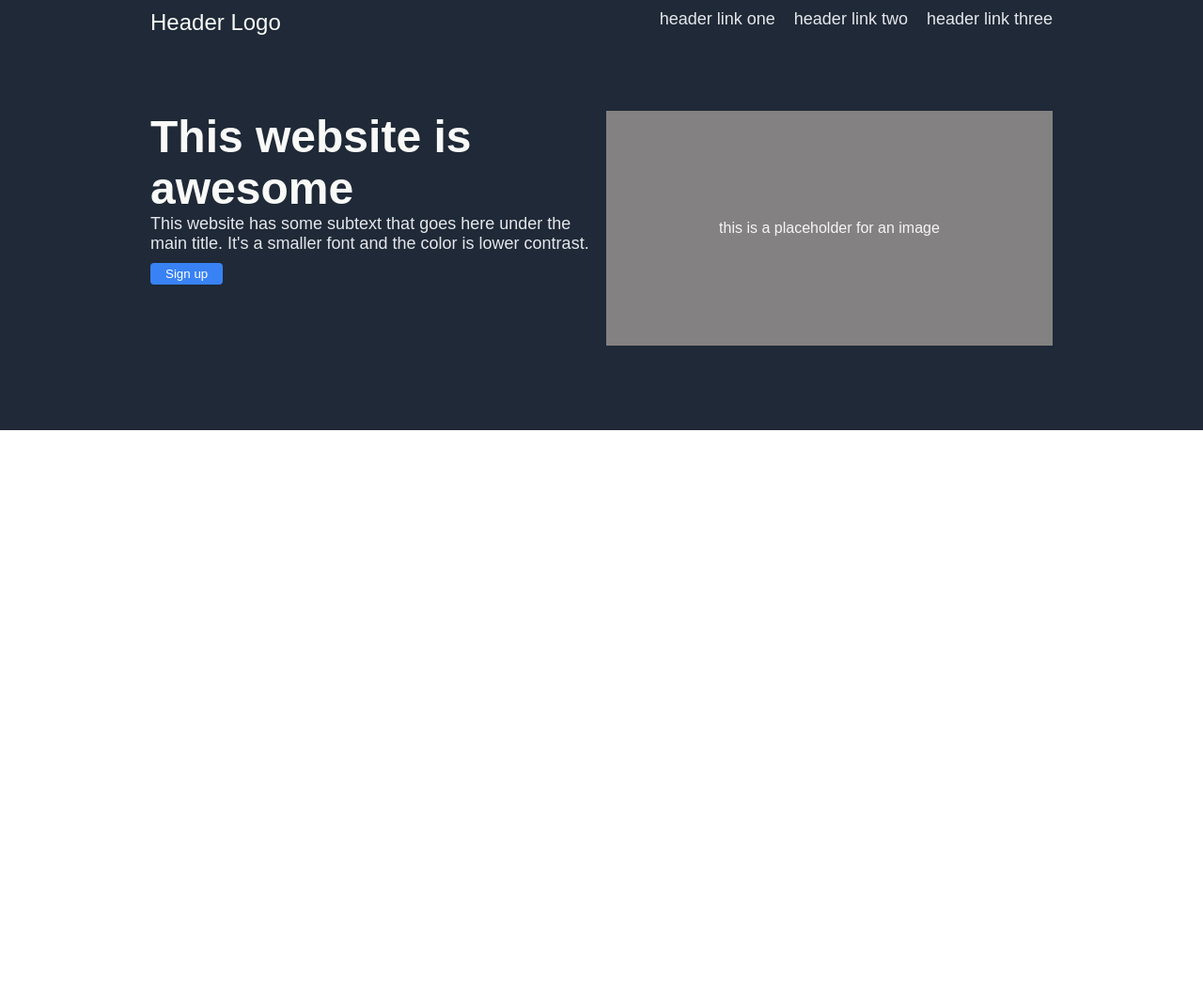
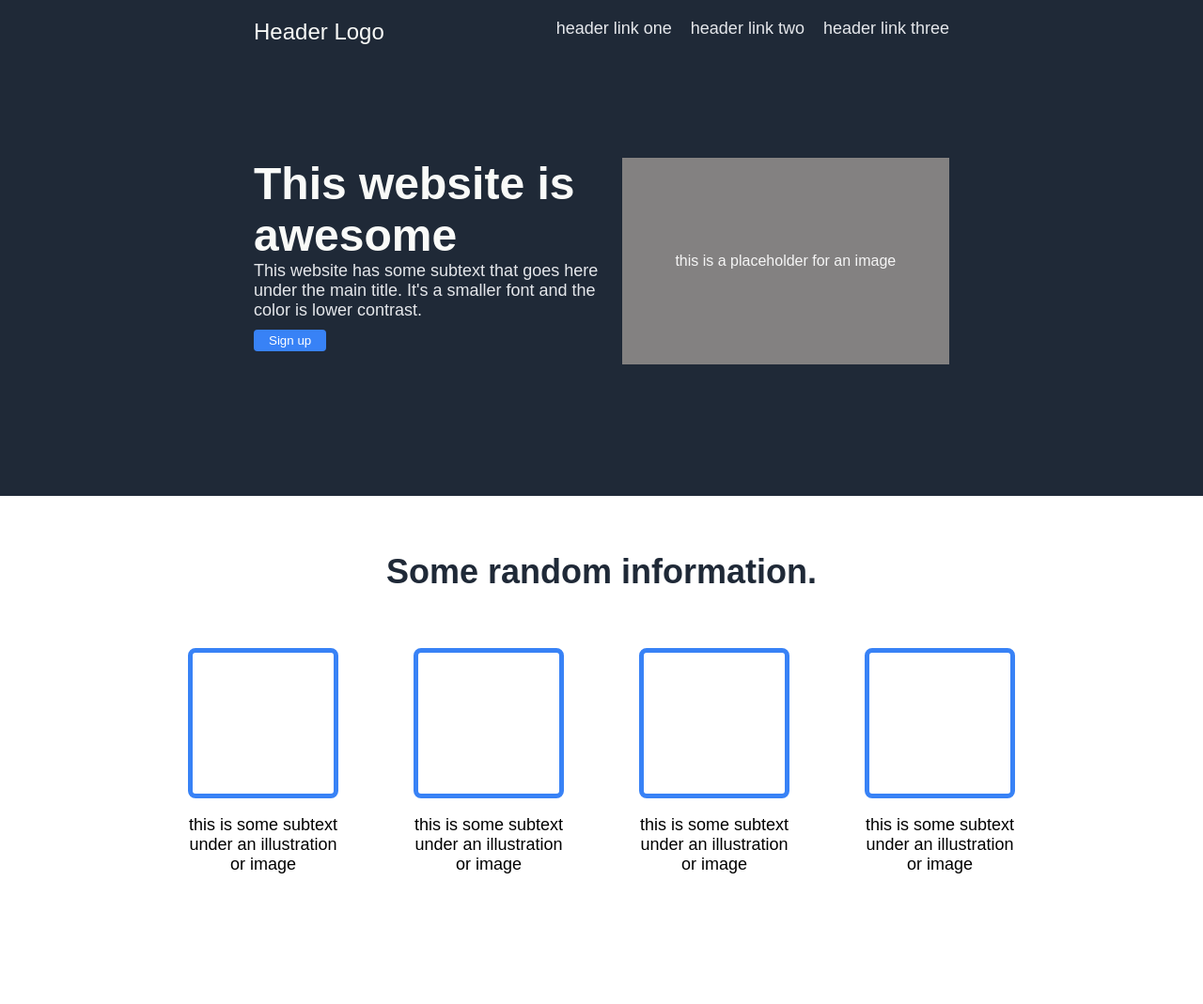
Before and after one commit to persistent-hustler/odin-landing-page, a plain HTML site: page index.html in a window 1280 px wide. Shown: the whole page at 94% size. Before the commit the page ends 800 px from the top, so only its background shows below. Drawn offline with Linux system fonts and the light colour scheme.

Commit message:
Create the information section

```diff
--- a/index.html
+++ b/index.html
@@ -11,9 +11,9 @@
         <div class="topnav">
             <div class="logo">Header Logo</div>
             <ul class="links">
-                <li>header link one</li>
-                <li>header link two</li>
-                <li>header link three</li>
+                <li><a href="">header link one</a></li>
+                <li><a href="">header link two</a></li>
+                <li><a href="">header link three</a></li>
             </ul>
         </div>
 
@@ -31,5 +31,30 @@
             </div>
         </div>
     </div>
+
+    <div class="info">
+
+        <div class="info-header">Some random information.</div>
+
+        <div class="illustrations">
+            <div class="unit">
+                <div class="img"></div>
+                <p class="text">this is some subtext under an illustration or image</p>
+            </div>
+            <div class="unit">
+                <div class="img"></div>
+                <p class="text">this is some subtext under an illustration or image</p>
+            </div>
+            <div class="unit">
+                <div class="img"></div>
+                <p class="text">this is some subtext under an illustration or image</p>
+            </div>
+            <div class="unit">
+                <div class="img"></div>
+                <p class="text">this is some subtext under an illustration or image</p>
+            </div>
+        </div>
+    </div>
+
 </body>
 </html>
--- a/style.css
+++ b/style.css
@@ -9,7 +9,7 @@ body {
 
 .header {
     background-color: #1f2937;
-    padding: 10px 160px;
+    padding: 20px 270px;
 }
 
 .topnav {
@@ -24,9 +24,13 @@ ul {
   margin: 0;
 }
 
-ul, .hero .secondary {
+a, .hero .secondary {
     font-size: 18px;
     color: #e5e7eb;
+}
+
+a {
+    text-decoration: none;
 }
 
 .header .logo {
@@ -38,11 +42,11 @@ ul, .hero .secondary {
     display: flex;
     gap: 10px;
     justify-content: space-between;
-    margin: 80px 0;
+    margin: 120px 0;
 }
 
 .left {
-    flex-basis: 500px;
+    flex-basis: 460px;
 }
 
 .left .main {
@@ -63,9 +67,48 @@ button {
 .image {
     background-color: rgb(131, 129, 129);
     color: whitesmoke;
-    flex: 0 1 500px;
-    height: 250px;
+    flex-basis: 420px;
+    height: 220px;
     display: flex;
     justify-content: center;
     align-items: center;
 }
+
+/* information section */
+
+.info {
+    display: flex;
+    flex-direction: column;
+    padding-inline: 200px;
+    padding-bottom: 120px;
+}
+
+.info-header {
+    font-size: 36px;
+    font-weight: bolder;
+    color: #1f2937;
+    align-self: center;
+    padding-block: 60px;
+}
+
+.illustrations {
+    display: flex;
+    gap: 80px;
+    justify-content: center;
+}
+
+.unit {
+    width: 160px;
+}
+
+.img {
+    border: 5px solid #3882f6;
+    width: 150px;
+    height: 150px;
+    border-radius: 8px;
+}
+
+.text {
+    text-align: center;
+    font-size: 18px;
+}
```
